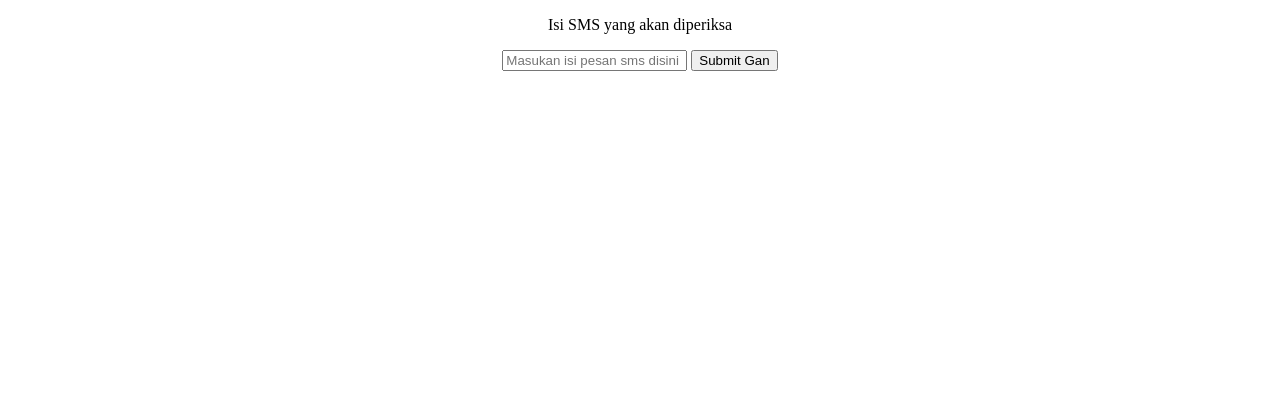
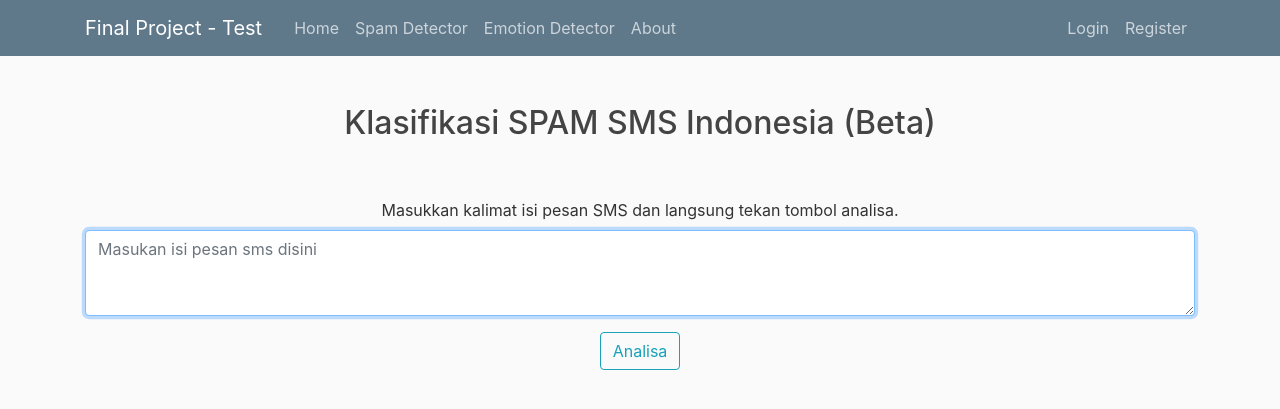
Before and after one commit to rudyabs/Final_Project_Purwadhika-NLP, a Flask app: page /sms in a window 1280 px wide. Shown: the top 409 px of the page. Run offline with Flask 2, Linux system fonts and the light colour scheme; parts of the project's set-up code (start-up, migrations or seed data) failed here and were passed over; some libraries are stand-ins or nearby versions.

Commit message:
tambah css dan perbagus fitur spam

```diff
--- a/app.py
+++ b/app.py
@@ -12,11 +12,12 @@ matplotlib.use('agg')
 app = Flask(__name__)
 
 @app.route('/')
+@app.route('/home')
 def home():
     return render_template("home.html")
 
 @app.route('/sms', methods=['GET','POST'])
-def spam():
+def sms():
     if request.method == 'GET':
         return render_template('sms.html', title='SMS')
     elif request.method == 'POST':
@@ -34,7 +35,7 @@ def spam():
         abort(404)
 
 @app.route('/tweet', methods=['GET','POST'])
-def emosi():
+def tweet():
     if request.method == 'GET':
         return render_template('tweet.html',title='Tweet')
     elif request.method == 'POST':
@@ -62,6 +63,20 @@ def emosi():
     else:
         abort(404)
 
+@app.route('/about')
+def about():
+    return render_template('about.html',title="About")
+
+@app.route('/login')
+def login():
+    return render_template('login.html', title="Log In")
+
+@app.route('/register')
+def register():
+    return render_template('register.html', title="Register")
+
+
+
 if __name__ == "__main__":
     model_spam = joblib.load('model_sgdc_spam')
     model_twitter = joblib.load('model_multinomial_twitter')
--- /dev/null
+++ b/static/main.css
@@ -0,0 +1,80 @@
+body {
+    background: #fafafa;
+    color: #333333;
+    margin-top: 5rem;
+  }
+
+  h1, h2, h3, h4, h5, h6 {
+    color: #444444;
+  }
+
+  .bg-steel {
+    background-color: #5f788a;
+  }
+
+  .site-header .navbar-nav .nav-link {
+    color: #cbd5db;
+  }
+
+  .site-header .navbar-nav .nav-link:hover {
+    color: #ffffff;
+  }
+
+  .site-header .navbar-nav .nav-link.active {
+    font-weight: 500;
+  }
+
+  .content-section {
+    background: #ffffff;
+    padding: 10px 20px;
+    border: 1px solid #dddddd;
+    border-radius: 3px;
+    margin-bottom: 20px;
+  }
+
+  .article-title {
+    color: #444444;
+  }
+
+  a.article-title:hover {
+    color: #428bca;
+    text-decoration: none;
+  }
+
+  .article-content {
+    white-space: pre-line;
+  }
+
+  .article-img {
+    height: 65px;
+    width: 65px;
+    margin-right: 16px;
+  }
+
+  .article-metadata {
+    padding-bottom: 1px;
+    margin-bottom: 4px;
+    border-bottom: 1px solid #e3e3e3
+  }
+
+  .article-metadata a:hover {
+    color: #333;
+    text-decoration: none;
+  }
+
+  .article-svg {
+    width: 25px;
+    height: 25px;
+    vertical-align: middle;
+  }
+
+  .account-img {
+    height: 125px;
+    width: 125px;
+    margin-right: 20px;
+    margin-bottom: 16px;
+  }
+
+  .account-heading {
+    font-size: 2.5rem;
+  }
--- a/templates/home.html
+++ b/templates/home.html
@@ -1,4 +1,3 @@
 {% extends "layout.html" %}
 {% block content %}
-    <p>Ini Homepage</p>
 {% endblock content %}
--- a/templates/layout.html
+++ b/templates/layout.html
@@ -6,8 +6,48 @@
     {% else %}
     <title>Final Project</title>
     {% endif %}
+
+    <!-- Required meta tags -->
+    <meta charset="utf-8">
+    <meta name="viewport" content="width=device-width, initial-scale=1, shrink-to-fit=no">
+
+    <!-- Bootstrap CSS -->
+    <link rel="stylesheet" href="https://stackpath.bootstrapcdn.com/bootstrap/4.3.1/css/bootstrap.min.css" integrity="sha384-ggOyR0iXCbMQv3Xipma34MD+dH/1fQ784/j6cY/iJTQUOhcWr7x9JvoRxT2MZw1T" crossorigin="anonymous">
+
+    <link rel="stylesheet" type="text/css" href="{{ url_for('static', filename='main.css') }}"
+
 </head>
 <body>
+        <header class="site-header">
+                <nav class="navbar navbar-expand-md navbar-dark bg-steel fixed-top">
+                  <div class="container">
+                    <a class="navbar-brand mr-4" href="/">Final Project - Test</a>
+                    <button class="navbar-toggler" type="button" data-toggle="collapse" data-target="#navbarToggle" aria-controls="navbarToggle" aria-expanded="false" aria-label="Toggle navigation">
+                      <span class="navbar-toggler-icon"></span>
+                    </button>
+                    <div class="collapse navbar-collapse" id="navbarToggle">
+                      <div class="navbar-nav mr-auto">
+                        <a class="nav-item nav-link" href="{{ url_for('home') }}">Home</a>
+                        <a class="nav-item nav-link" href="{{ url_for('sms') }}">Spam Detector</a>
+                        <a class="nav-item nav-link" href="{{ url_for('tweet') }}">Emotion Detector</a>
+                        <a class="nav-item nav-link" href="{{ url_for('about') }}">About</a>
+                      </div>
+                      <!-- Navbar Right Side -->
+                      <div class="navbar-nav">
+                        <a class="nav-item nav-link" href="{{ url_for('login') }}">Login</a>
+                        <a class="nav-item nav-link" href="{{ url_for('register') }}">Register</a>
+                      </div>
+                    </div>
+                  </div>
+                </nav>
+              </header>
+
     {% block content %}{% endblock %}
+
+    <!-- Optional JavaScript -->
+    <!-- jQuery first, then Popper.js, then Bootstrap JS -->
+    <script src="https://code.jquery.com/jquery-3.3.1.slim.min.js" integrity="sha384-q8i/X+965DzO0rT7abK41JStQIAqVgRVzpbzo5smXKp4YfRvH+8abtTE1Pi6jizo" crossorigin="anonymous"></script>
+    <script src="https://cdnjs.cloudflare.com/ajax/libs/popper.js/1.14.7/umd/popper.min.js" integrity="sha384-UO2eT0CpHqdSJQ6hJty5KVphtPhzWj9WO1clHTMGa3JDZwrnQq4sF86dIHNDz0W1" crossorigin="anonymous"></script>
+    <script src="https://stackpath.bootstrapcdn.com/bootstrap/4.3.1/js/bootstrap.min.js" integrity="sha384-JjSmVgyd0p3pXB1rRibZUAYoIIy6OrQ6VrjIEaFf/nJGzIxFDsf4x0xIM+B07jRM" crossorigin="anonymous"></script>
 </body>
 </html>
--- a/templates/sms.html
+++ b/templates/sms.html
@@ -1,10 +1,27 @@
 {% extends "layout.html" %}
 {% block content %}
 <center>
-<form action="http://localhost:5000/sms" method="POST" id="userform">
-    <p>Isi SMS yang akan diperiksa</p>
-    <input type="text" name="sms" placeholder="Masukan isi pesan sms disini">
-    <input type="submit" value="Submit Gan">
-</form>
+<div class="container">
+        <form role="form" id="isi-kalimat" action="http://localhost:5000/sms" method="POST">
+                    <br>
+                    <div class="starter-template">
+                        <h2>Klasifikasi SPAM SMS Indonesia (Beta)</h2>
+                    </div>
+                    <br><br>
+                  	<div class="row">
+                  		<div class="col-md-12">
+                  		<div class="form-group">
+                            <label for="smsform">Masukkan kalimat isi pesan SMS dan langsung tekan tombol analisa.</label>
+                            <textarea class="form-control textarea" rows="3" maxlength="500" name="sms" id="smsform" autofocus="" placeholder="Masukan isi pesan sms disini"></textarea>
+                  		</div>
+                  	</div>
+                    </div>
+                    <div class="row">
+                    <div class="col-md-12">
+                  <button id="button-analisis" type="submit" class="btn btn-outline-info">Analisa</button>
+                  </div>
+                  </div>
+        </form>
+    </div>
 </center>
 {% endblock content %}
```
Also changed, not shown: 1 other file.
